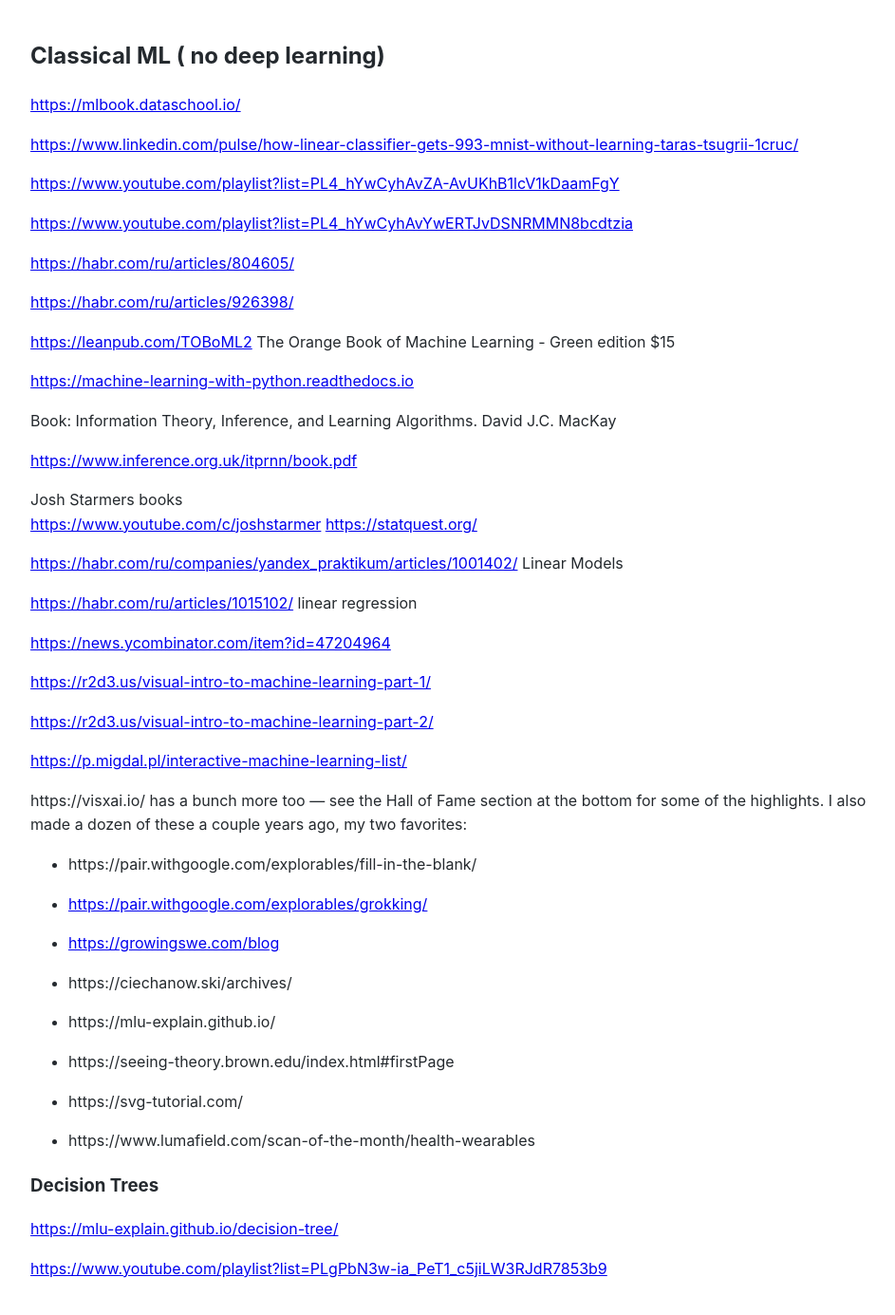
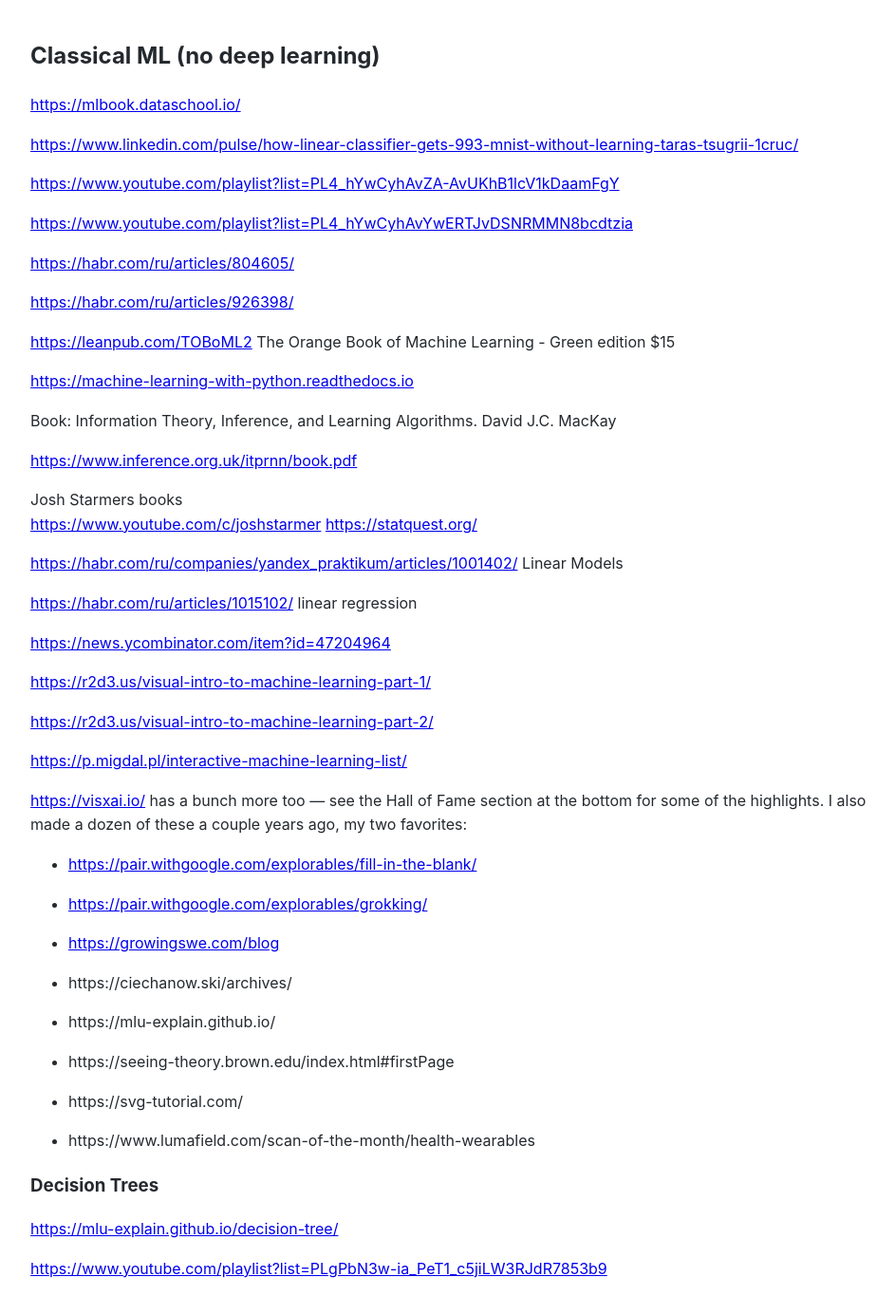
Before and after one commit to Michael-Lubinsky/michael-lubinsky.github.com, a Jekyll site: the page built from ml/classical_ml.md, in a window 1280 px wide. Shown: the whole page at 95% size, without its empty margins (158-1101 px from the left). Built offline with Jekyll 4.4.1, drawn with Linux system fonts in a browser that asks for light colours; our own code applies the rules of GitHub Pages for plain Markdown files; some of the changed lines change nothing that is shown.

Commit message:
Update classical_ml.md

```diff
--- a/ml/classical_ml.md
+++ b/ml/classical_ml.md
@@ -1,4 +1,4 @@
-## Classical ML ( no deep learning)
+## Classical ML (no deep learning)
 
 <https://mlbook.dataschool.io/>
 
@@ -39,10 +39,10 @@
 
 <https://p.migdal.pl/interactive-machine-learning-list/>
 
-https://visxai.io/ has a bunch more too — see the Hall of Fame section at the bottom for some of the highlights.
+<https://visxai.io/> has a bunch more too — see the Hall of Fame section at the bottom for some of the highlights.
 I also made a dozen of these a couple years ago, my two favorites:
 
-- https://pair.withgoogle.com/explorables/fill-in-the-blank/
+- <https://pair.withgoogle.com/explorables/fill-in-the-blank/>
 
 - <https://pair.withgoogle.com/explorables/grokking/>
 - <https://growingswe.com/blog>
```
